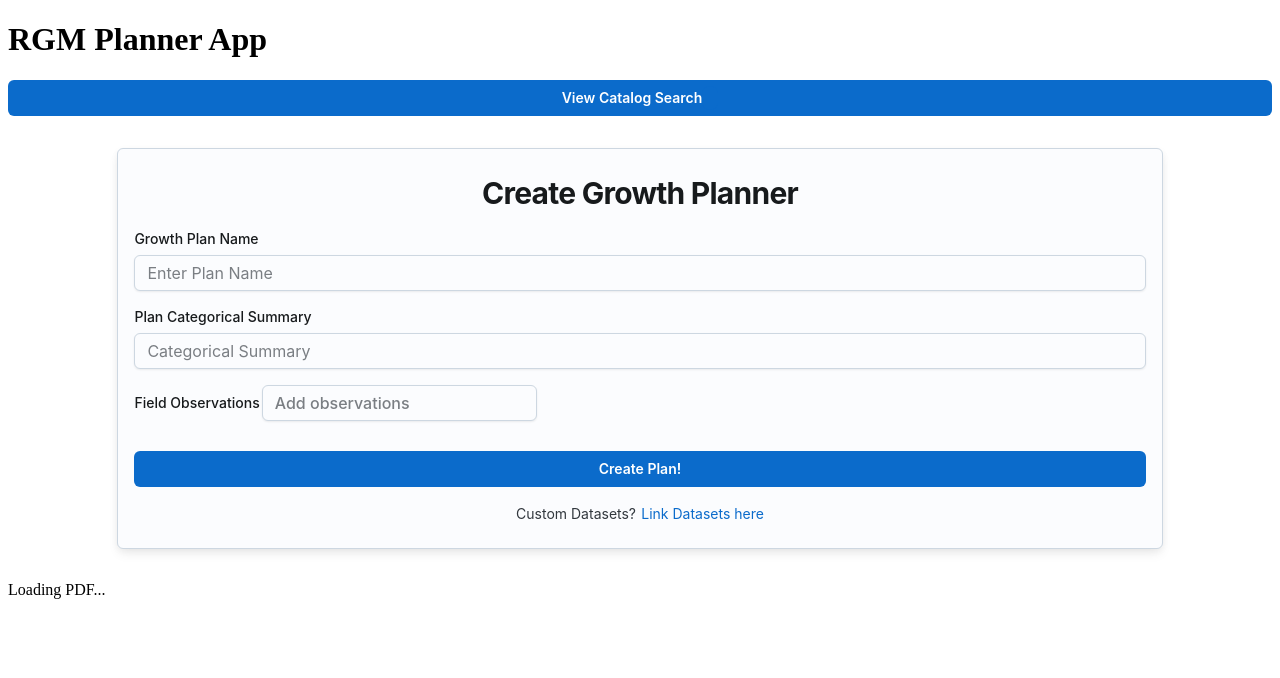
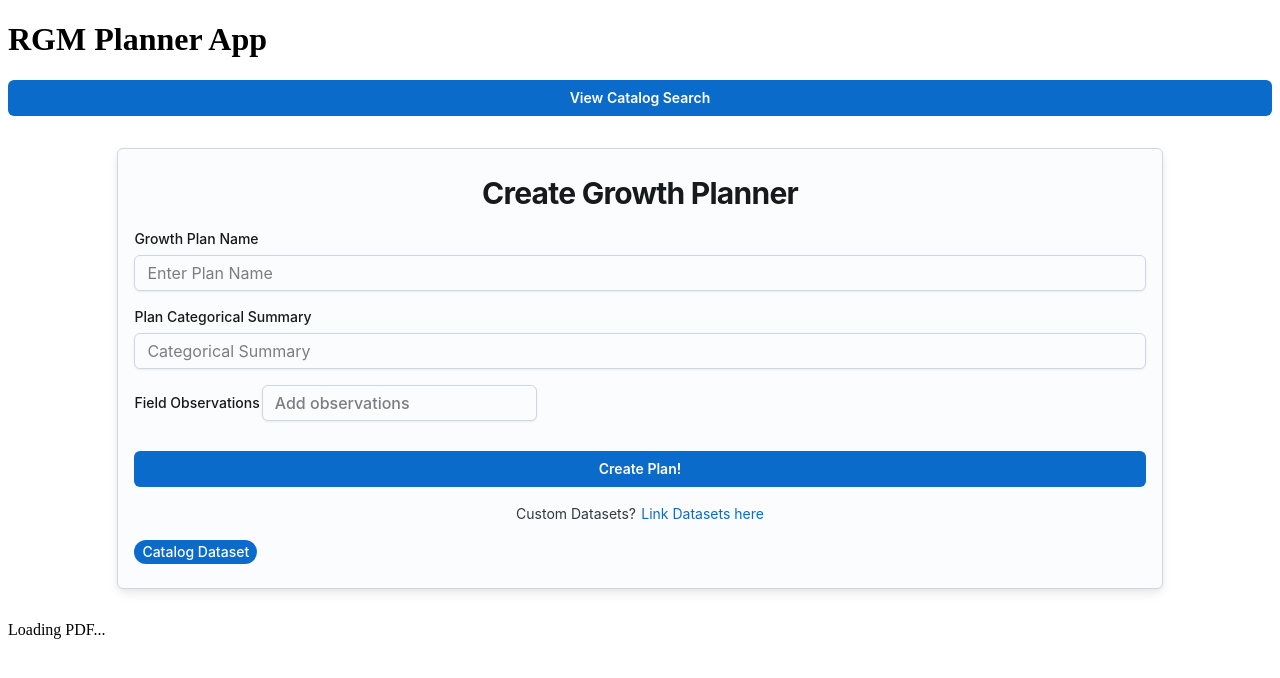
Before and after one commit to chandanch/joyui-demoer, a React (Create React App) app: page / in a window 1280 px wide. Shown: the top 678 px of the page. Built offline with nearby package versions, Linux system fonts and the light colour scheme; no server answers.

Commit message:
refactor: remove Chip component from ActionButton and add it to ManageGrowthPlanner

```diff
--- a/src/components/ActionButton.jsx
+++ b/src/components/ActionButton.jsx
@@ -1,6 +1,5 @@
 import React from 'react';
 import Button from '@mui/joy/Button';
-import Chip from '@mui/joy/Chip';
 
 function ActionButton() {
 	const buttonText = 'View Catalog Search';
@@ -9,7 +8,6 @@ function ActionButton() {
 		<Button variant="solid" fullWidth>
 			{' '}
 			{buttonText}{' '}
-			<Chip color="primary" onClick={function () {}} variant="solid" />
 		</Button>
 	);
 }
--- a/src/components/ManageGrowthPlanner.jsx
+++ b/src/components/ManageGrowthPlanner.jsx
@@ -6,6 +6,7 @@ import FormLabel from '@mui/joy/FormLabel';
 import Input from '@mui/joy/Input';
 import Button from '@mui/joy/Button';
 import Link from '@mui/joy/Link';
+import Chip from '@mui/joy/Chip';
 
 function ManageGrowthPlanner() {
 	return (
@@ -68,6 +69,9 @@ function ManageGrowthPlanner() {
 			>
 				Custom Datasets?
 			</Typography>
+			<Chip color="primary" variant="solid">
+				Catalog Dataset
+			</Chip>
 		</Sheet>
 	);
 }
```
